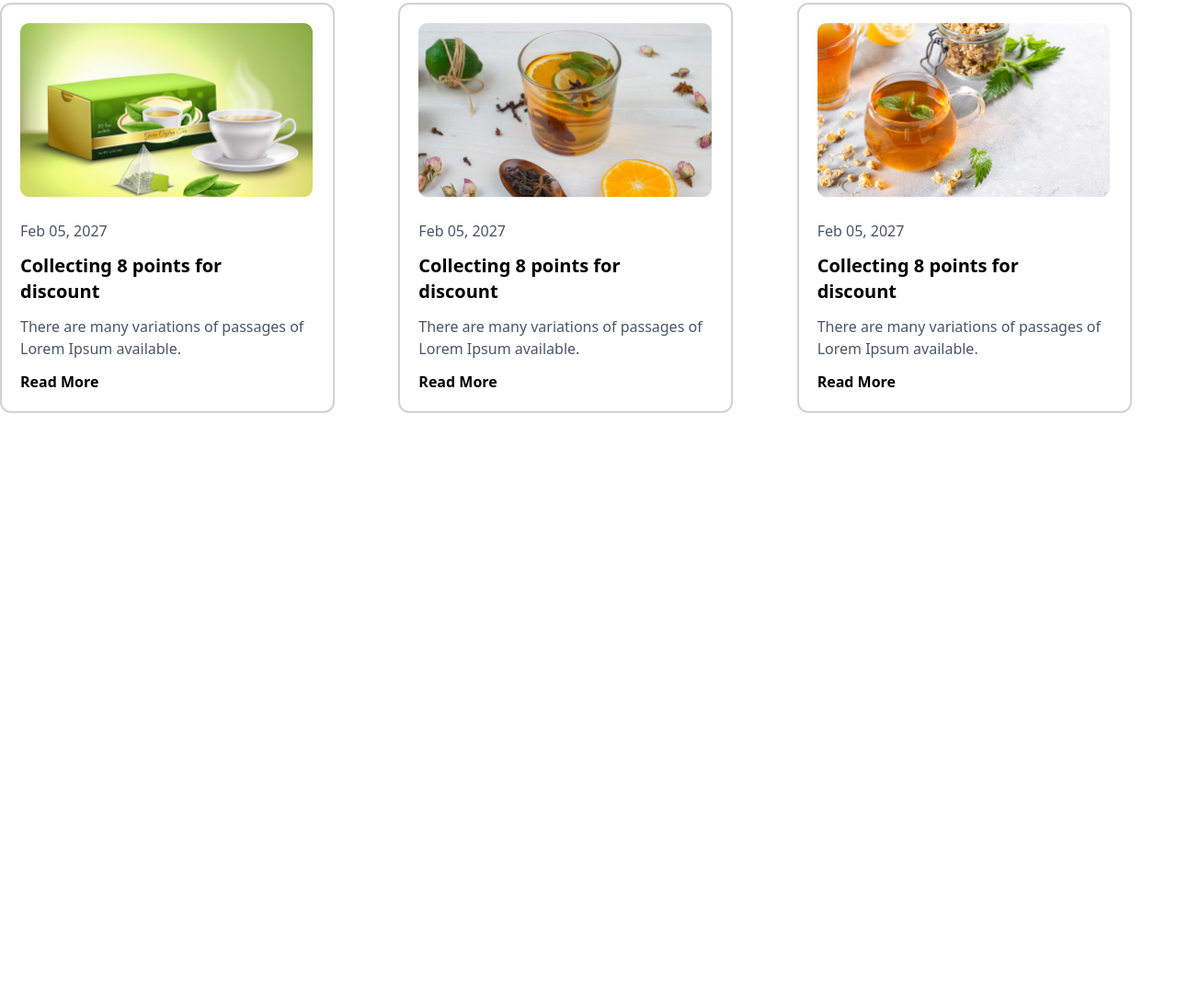
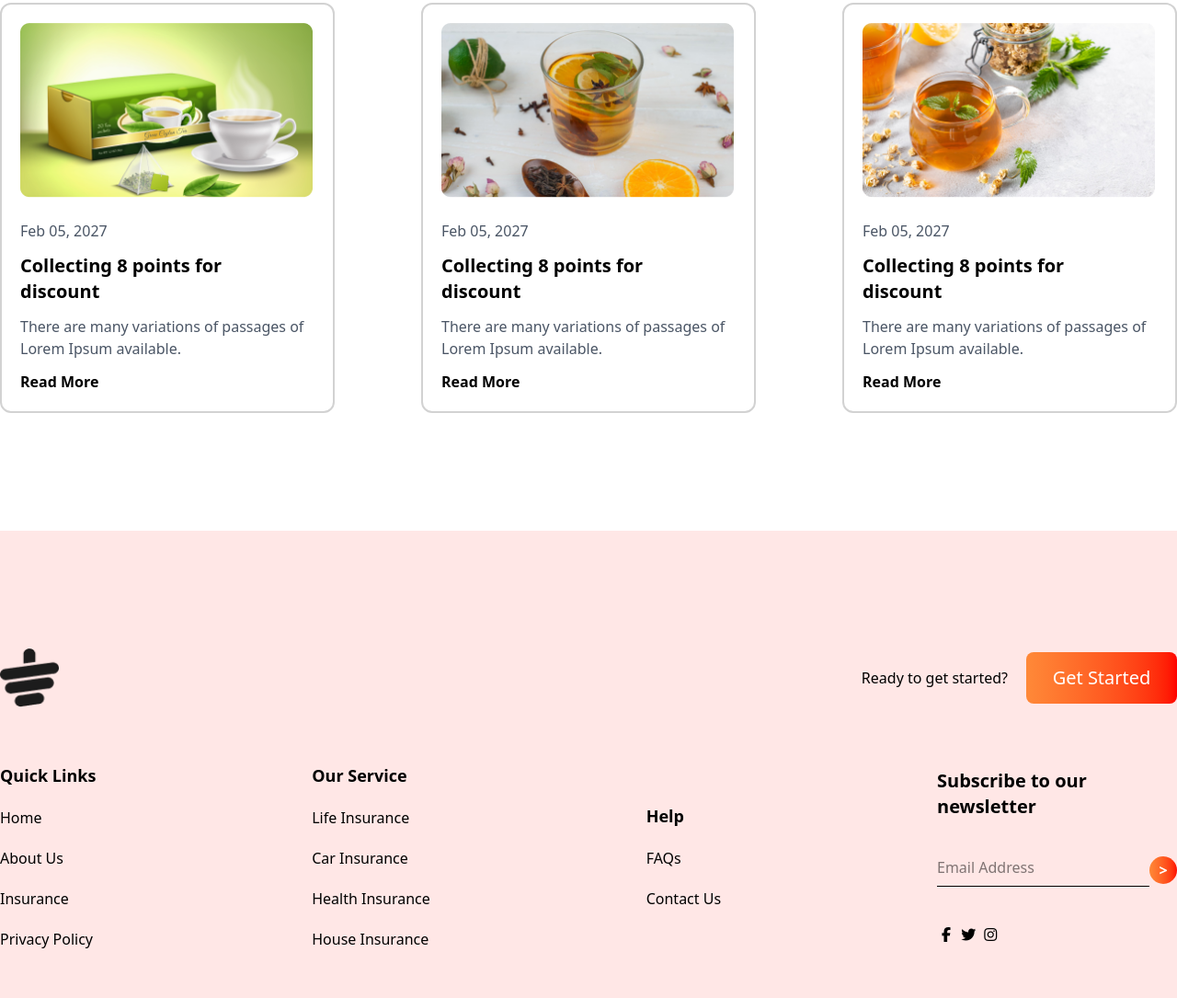
Before and after one commit to BlazeDashX/tea_house, a plain HTML site: page index.html in a window 1280 px wide. Shown: the part 2700-3785 px from the top of the page at 92% size. Before the commit the page ends 3149 px from the top, so only its background shows below. Drawn offline with nearby package versions, Linux system fonts and the light colour scheme.

Commit message:
refactor: clean up section classes, adjust typography weights, and implement the footer section

```diff
--- a/index.html
+++ b/index.html
@@ -14,9 +14,9 @@
     <title>Tea House</title>
   </head>
 
-  <body class="font-manrope px-4 lg:px-0 pt-4 lg:pt-0">
+  <body class="">
 
-    <section class="hero min-h[200px] max-w-[1300px] mx-auto">
+    <section class="hero max-w-[1300px] mx-auto">
       <div class="parent_div flex flex-col md:flex-row justify-between items-center ">
         <div class="left_div">
           <div>
@@ -53,7 +53,7 @@
       </div>
     </section>
 
-    <section class="featured_products min-h[200px] min-h[200px] max-w-[1300px] mx-auto pt-50">
+    <section class="featured_products max-w-[1300px] mx-auto pt-50">
         <h1 class="text-5xl md:text-[45px] font-bold text-center pb-3">Our Featured Products</h1>
         <p class=" text-gray-700 text-center pb-10">
           There are many variations of passages of Lorem Ipsum available, but
@@ -106,7 +106,7 @@
       </div>
     </section>
 
-    <section class="gallery min-h[200px] max-w-[1300px] mx-auto flex flex-col md:flex-row pt-25">
+    <section class="gallery max-w-[1300px] mx-auto flex flex-col md:flex-row pt-25">
         <div class="gallary_image_card md:w-1/2 h-full grid grid-cols-2 grid-rows-3 gap-4 md:pr-7">
           <div class="bg-gradient-to-r from-[#ff0000] to-[#ff8938] opacity-10 rounded-lg"></div>
           <div class="row-span-2 bg-[#e6a6231a] flex justify-center items-center rounded-lg">
@@ -119,16 +119,16 @@
         </div>
 
         <div class="gallary_text md:w-1/2 ">
-          <h1 class="md:text-[45px] text-3xl font-extrabold pb-5">Great Tea, Freshly <br> Presented</h1>
+          <h1 class="md:text-[45px] text-3xl font-bold pb-5">Great Tea, Freshly <br> Presented</h1>
           <p class="text-gray-700 pb-7 font-medium">The meaning of gong cha is chinese is to provide the best tea to emperor from all possessions . It represents the highest quality and self expectation. Establishing in 2006, Gong cha had been deeply appreciated by its customers  because of good words of mouth and unique customized service originated from Taiwan.</p>
-          <h3 class="text-[20px] font-extrabold">Unique Taste</h3>
+          <h3 class="text-[20px] font-bold">Unique Taste</h3>
           <p class="text-gray-700 font-normal pb-7">A Unique and different style from other teapots gives a <br> luxurious and minimalist impression</p>
-          <h3 class="text-[20px] font-extrabold">Premium Quality</h3>
+          <h3 class="text-[20px] font-bold">Premium Quality</h3>
           <p class="text-gray-700 font-normal">Premium Quality that makes tea more elegant and more <br> durable when you use it.</p>
         </div>
     </section>
 
-    <section class="clients min-h[200px] max-w-[1300px] mx-auto mt-25 flex flex-col md:flex-row gap-5 bg-gradient-to-r from-[#ff8938] to-[#ff0000] rounded-lg md:h-[600px] h-[1200px] md:p-20 p-5">
+    <section class="clients max-w-[1300px] mx-auto mt-25 flex flex-col md:flex-row gap-5 bg-gradient-to-r from-[#ff8938] to-[#ff0000] rounded-lg md:h-[600px] h-[1200px] md:p-20 p-5">
       <div class="left_div h-full md:w-1/2 flex flex-col gap-5 justify-center  ">
         <h1 class="text-3xl md:text-[45px] font-bold text-white">Meet Our Super <br> Clients</h1>
         <p class="text-gray-700 font-normal text-md mt-8 mb-5">There are many variations of passages of Lorem Ipsum available, but the majority have suffered alteration in some form, by injected humour, or randomized words which don't look even slightly believable. </p>
@@ -167,10 +167,10 @@
 
     </section>
 
-    <section class="news_and_events min-h[200px] max-w-[1300px] mx-auto pt-30">
+    <section class="news_and_events max-w-[1300px] mx-auto pt-30">
       <h1 class="text-3xl md:text-[45px] font-bold text-center pb-5">News & Events</h1>
       <p class="text-gray-700 text-center  pb-10">There are many variations of passages of Lorem Ipsum available, but the majority have suffered alteration in some form,<br> by injected humour, or randomized words which don't look even slightly believable.</p>
-      <div class="news_cards grid grid-cols-1 md:grid-cols-2 lg:grid-cols-3 gap-5">
+      <div class="news_cards flex flex-col lg:flex-row justify-center items-center lg:justify-between ">
         <div class="news_card max-w-[364px] max-h-[448px] p-5 border-2 border-[#d2d2d2] rounded-xl">
           <img src="./images/news-1.png" class="max-w-[320px] max-h-[190px]" alt="">
           <p class="text-gray-600 pt-6 pb-3">Feb 05, 2027</p>
@@ -195,6 +195,48 @@
       </div>
     </section>
 
-    <section class="footer"></section>
+    <section class="footer bg-[#ffe7e6] mt-32 ">
+      <div class="max-w-[1300px] mx-auto py-32">
+        <div class="logo_section flex flex-col md:flex-row md:justify-between justify-center items-center pb-15">
+          <img src="./images/cup.png" class="w-[64px] h-[64px] " alt="">
+          <div class="flex flex-col md:flex-row justify-center items-center mt-10 md:mt-0 gap-5">
+            <p>Ready to get started?</p>
+            <button class="w-[164px] h-[56px] text-xl text-white rounded-lg  bg-gradient-to-r from-[#ff8938] to-[#ff0000]">Get Started</button>
+          </div>
+        </div>
+        <div class="Quick_links flex flex-col md:flex-row text-left md:justify-between items-center gap-10 md:gap-0">
+          <div class="flex flex-col gap-5 justify-center items-center md:justify-center md:items-start">
+            <p class="font-semibold text-lg">Quick Links</p>
+            <p>Home</p>
+            <p>About Us</p>
+            <p>Insurance</p>
+            <p>Privacy Policy</p>
+          </div>
+          <div class="flex flex-col gap-5">
+            <p class="font-semibold text-lg">Our Service</p>
+            <p>Life Insurance</p>
+            <p>Car Insurance</p>
+            <p>Health Insurance</p>
+            <p>House Insurance</p>
+          </div>
+          <div class="flex flex-col gap-5">
+            <p class="font-semibold text-lg">Help</p>
+            <p>FAQs</p>
+            <p>Contact Us</p>
+          </div>
+          <div class="flex flex-col gap-5">
+            <p class="font-semibold text-xl">Subscribe to our<br>newsletter</p>
+            <div class="flex mt-5">
+              <input type="text" class="border-b-[1px] outline-none pb-2 " placeholder="Email Address">
+              <button class=" text-white font-bold h-[30px] w-[30px] rounded-full bg-gradient-to-r from-[#ff8938] to-[#ff0000] ">></button>
+            </div>
+            <div class="mt-5">
+              <i class="fa-brands fa-facebook-f"></i>
+              <i class="fa-brands fa-twitter"></i>
+              <i class="fa-brands fa-instagram"></i>
+            </div>
+          </div>
+        </div>
+    </section>
   </body>
 </html>
```
